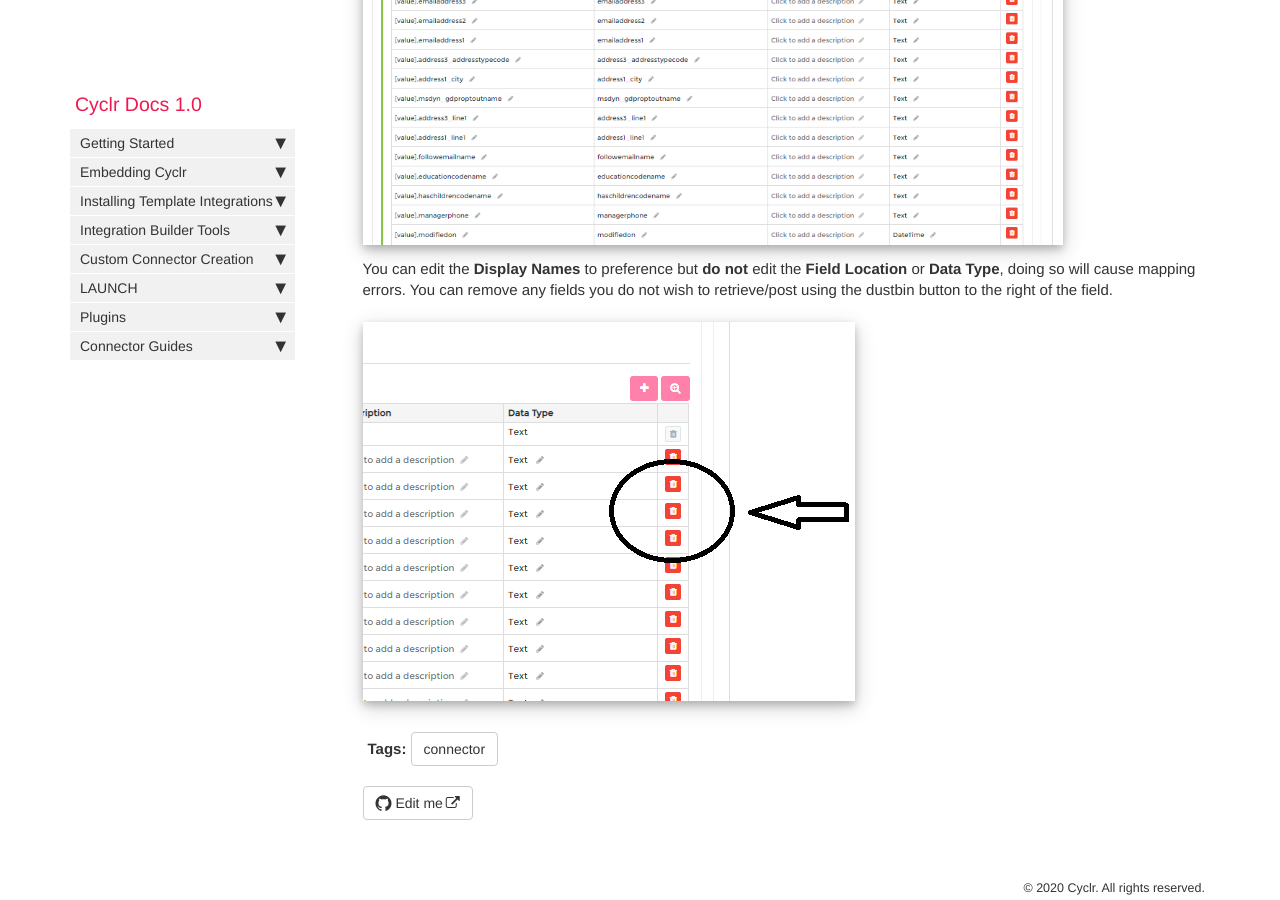
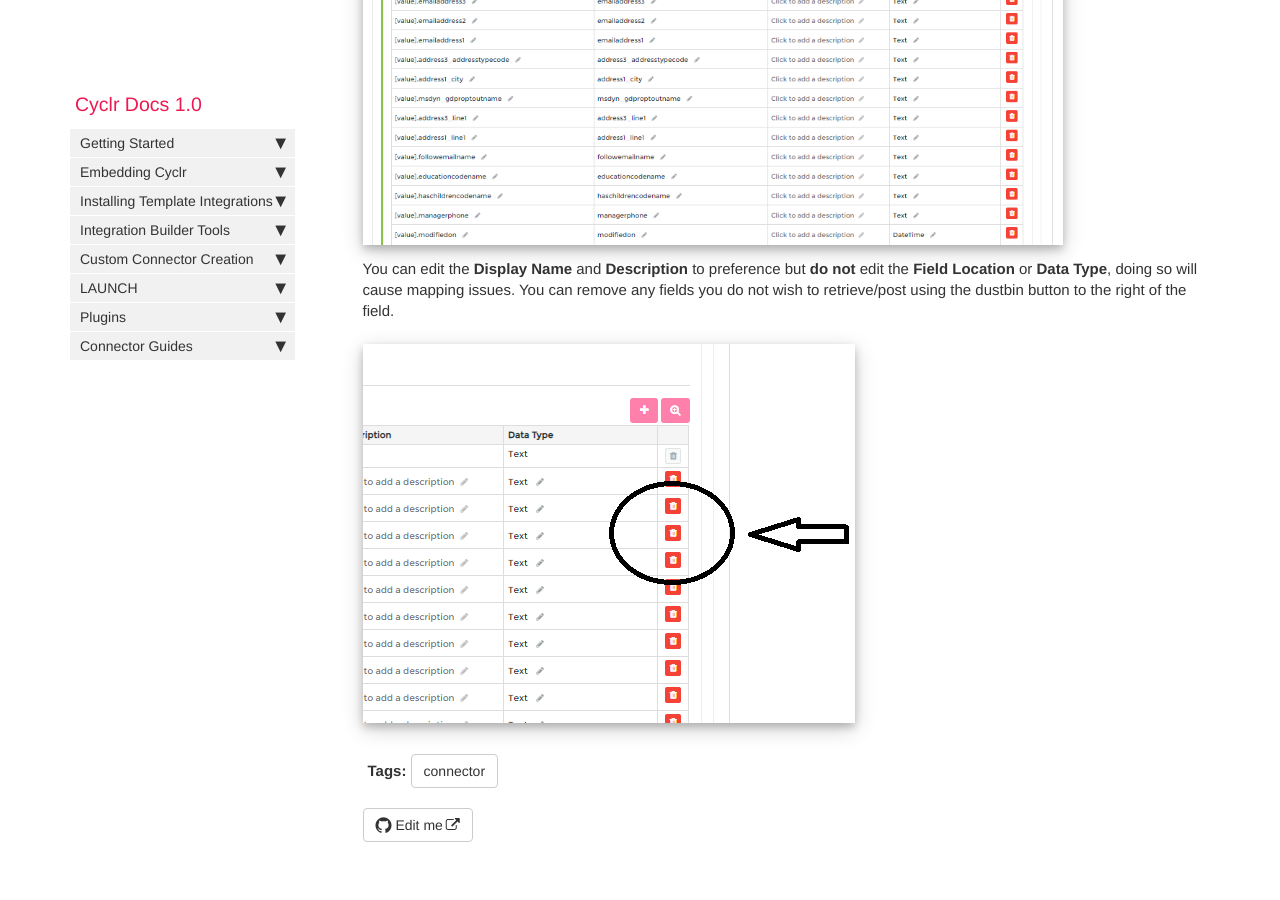
Before and after one commit to sneakysneak/docs, a Jekyll site: the page built from pages/connector-authentication/dynamics-crm-custom-objects.md, in a window 1280 px wide and 900 px high, scrolled down 1249 px. Built offline with Jekyll 4.4.1, drawn with Linux system fonts in a browser that asks for light colours; nearby versions of some CDN libraries; comment, search, counter and statistics services are not loaded.

Commit message:
updated docs

```diff
--- a/pages/connector-authentication/dynamics-crm-custom-objects.md
+++ b/pages/connector-authentication/dynamics-crm-custom-objects.md
@@ -23,6 +23,6 @@ Example:
 
 ![](../images/dynamics_custom_objects_updated_2.png)
 
-You can edit the **Display Names** to preference but **do not** edit the **Field Location** or **Data Type**, doing so will cause mapping errors. You can remove any fields you do not wish to retrieve/post using the dustbin button to the right of the field.
+You can edit the **Display Name** and **Description** to preference but **do not** edit the **Field Location** or **Data Type**, doing so will cause mapping issues. You can remove any fields you do not wish to retrieve/post using the dustbin button to the right of the field.
 
 ![](../images/dynamics_custom_objects_updated_3.png)
```
